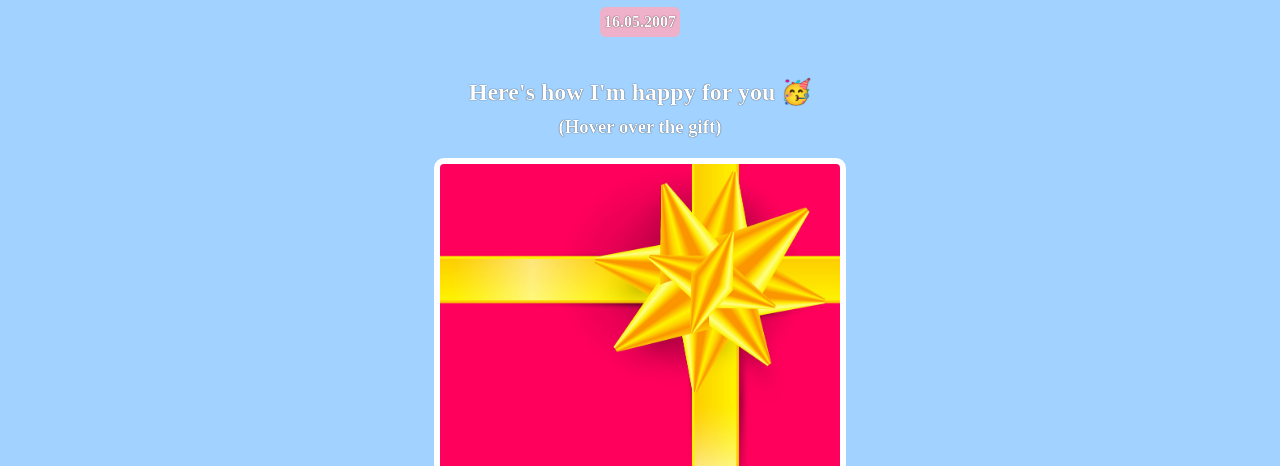
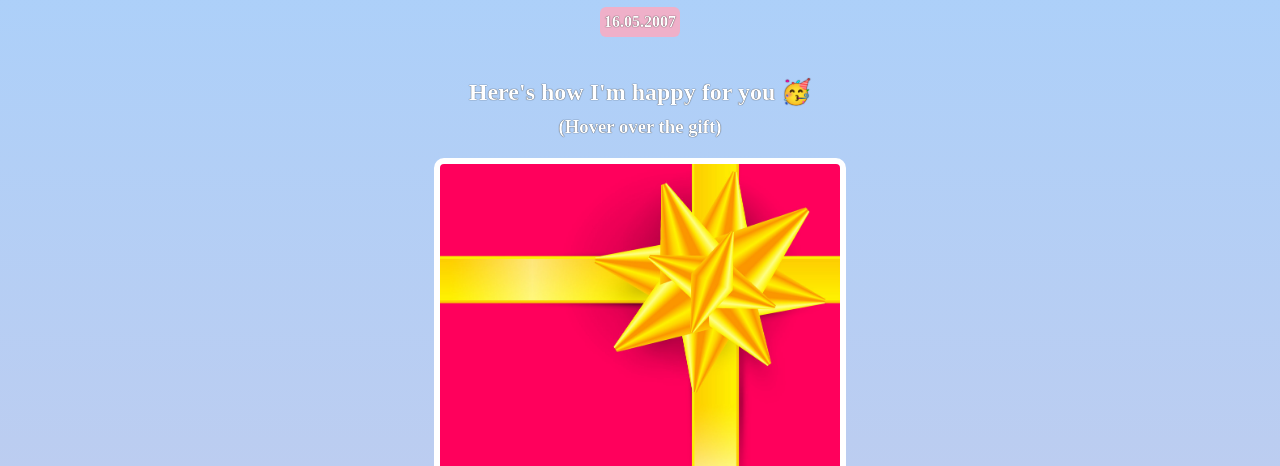
Before and after one commit to Frankrazy/Birthday-gift-site, a website built with Vite: page index.html in a window 1280 px wide. Shown: the part 334-800 px from the top of the page. Built offline with nearby package versions, Linux system fonts and the light colour scheme; a web font is replaced by a local one.

Commit message:
add a color gradient on the background

```diff
--- a/styles.css
+++ b/styles.css
@@ -2,7 +2,7 @@ body {
    text-align: center;
    font-family: Happy Monkey;
    color: #ffffff;
-   background-color: #a2d2ff;
+   background: linear-gradient(#a2d2ff, pink);
 }
 
 #francis-photo {
```
